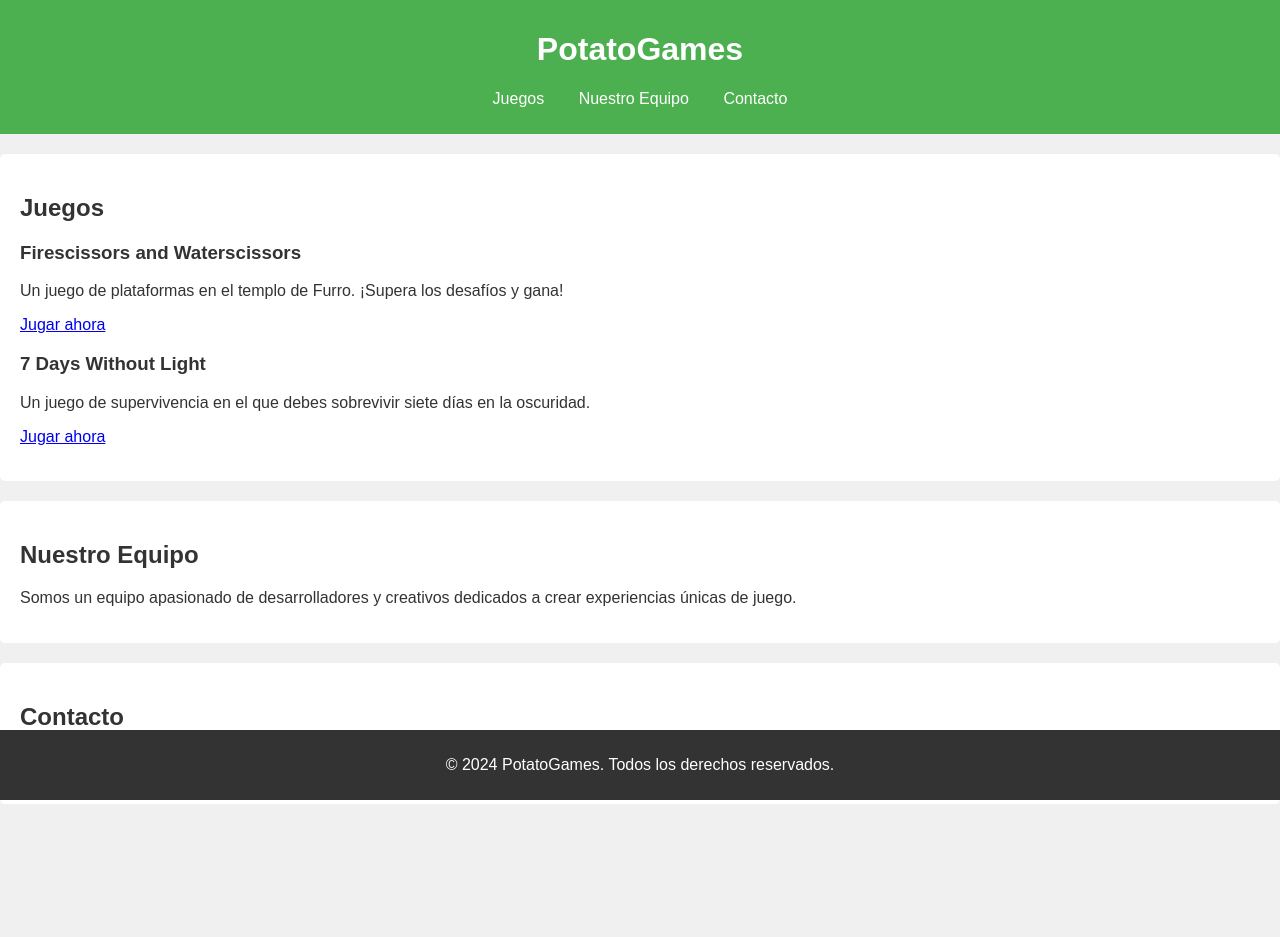
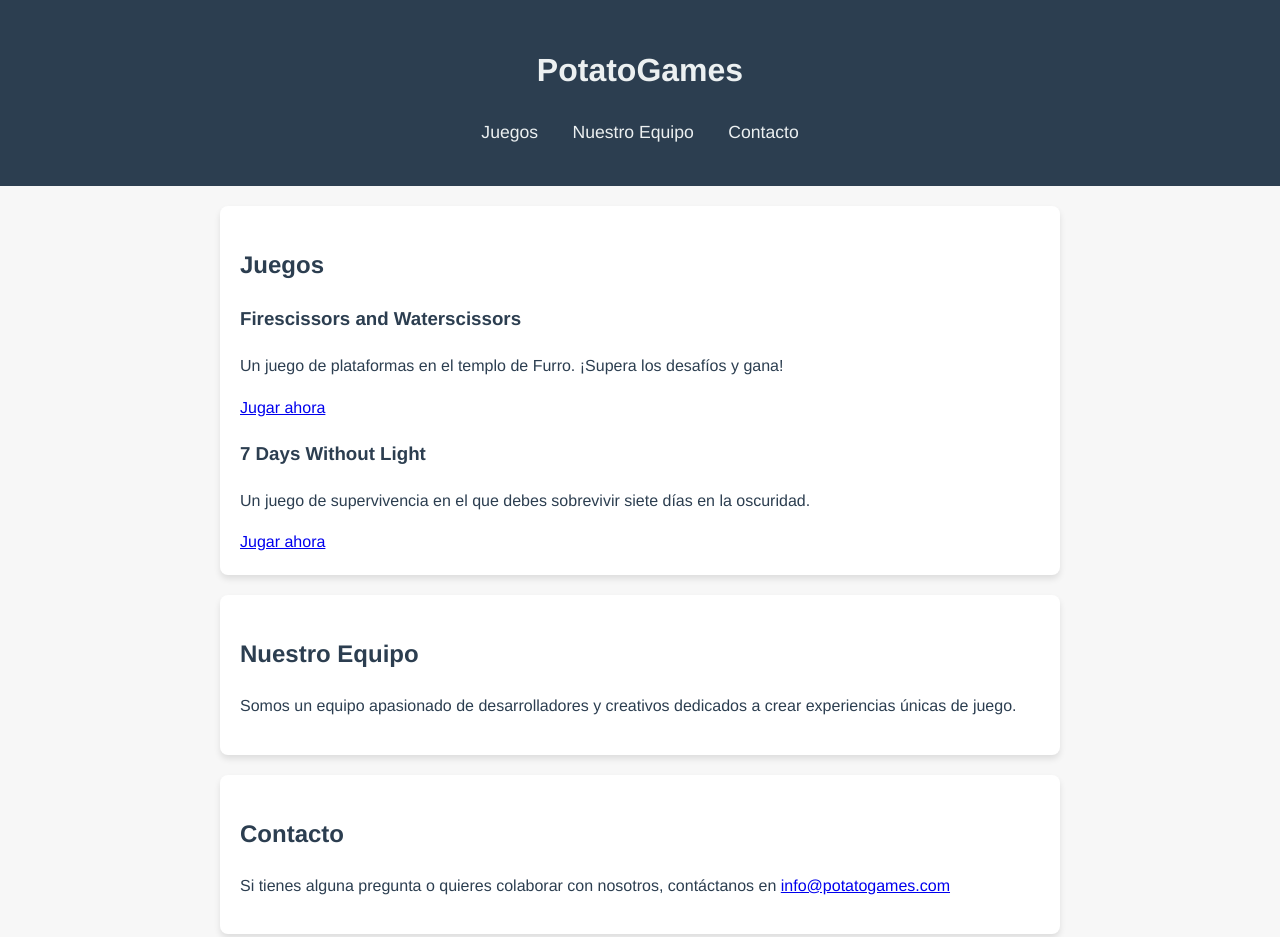
Before and after one commit to reypato1809/web-prueba, a plain HTML site: page potatogames.html in a window 1280 px wide. Shown: the top 937 px of the page. Before the commit the page ends 824 px from the top, so only its background shows below. Drawn offline with Linux system fonts and the light colour scheme.

Commit message:
Update potatogames.css

```diff
--- a/potatogames.css
+++ b/potatogames.css
@@ -1,16 +1,17 @@
 body {
-    font-family: Arial, sans-serif;
+    font-family: 'Helvetica Neue', sans-serif;
+    background-color: #f7f7f7;
+    color: #2c3e50;
     margin: 0;
     padding: 0;
-    background-color: #f0f0f0;
-    color: #333;
+    line-height: 1.6;
 }
 
 header {
-    background-color: #4CAF50;
-    color: white;
-    padding: 10px 0;
+    background-color: #2c3e50;
+    color: #ecf0f1;
     text-align: center;
+    padding: 1.5em 0;
 }
 
 nav ul {
@@ -19,32 +20,60 @@ nav ul {
 }
 
 nav ul li {
-    display: inline;
+    display: inline-block;
     margin: 0 15px;
 }
 
 nav ul li a {
-    color: white;
+    color: #ecf0f1;
     text-decoration: none;
+    font-size: 1.1em;
 }
 
 section {
+    max-width: 800px;
+    margin: 20px auto;
     padding: 20px;
-    margin: 20px 0;
     background-color: white;
-    border-radius: 5px;
+    border-radius: 8px;
+    box-shadow: 0 4px 6px rgba(0, 0, 0, 0.1);
+}
+
+form {
+    display: flex;
+    flex-direction: column;
+    gap: 12px;
+}
+
+input, textarea {
+    border: 1px solid #bdc3c7;
+    border-radius: 4px;
+    padding: 10px;
+    font-size: 1em;
+    width: 100%;
+    box-sizing: border-box;
+}
+
+button {
+    background-color: #2c3e50;
+    color: #ecf0f1;
+    padding: 10px 20px;
+    border: none;
+    border-radius: 4px;
+    cursor: pointer;
+    font-size: 1em;
+    transition: background-color 0.3s;
+}
+
+button:hover {
+    background-color: #34495e;
 }
 
 footer {
-    background-color: #333;
-    color: white;
+    background-color: #2c3e50;
+    color: #ecf0f1;
     text-align: center;
-    padding: 10px 0;
-    position: fixed;
-    bottom: 0;
-    width: 100%;
+    padding: 1em 0;
+    margin-top: 20px;
+    font-size: 0.9em;
 }
-
-.juego {
-    margin-bottom: 15px;
-}
```
